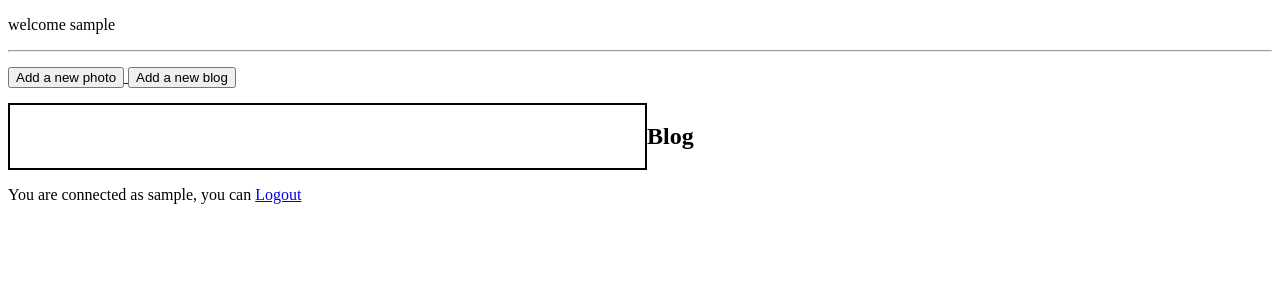
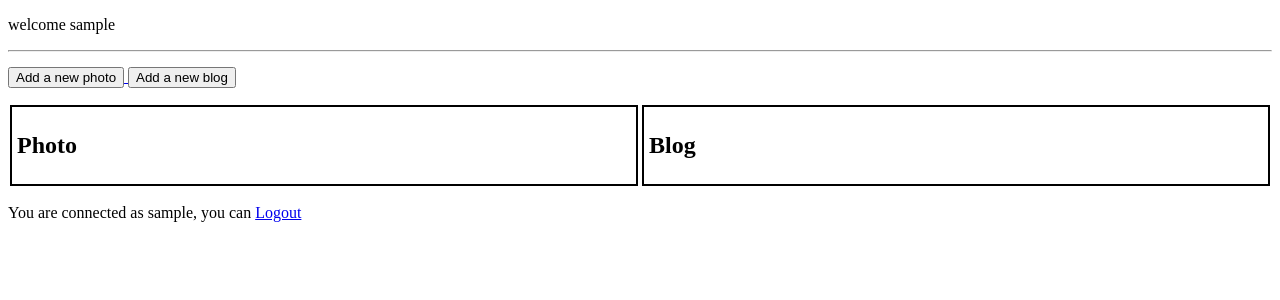
Before and after one commit to Schleidens/fotoblog, a Django app: page /home/ in a window 1280 px wide. Shown: the top 300 px of the page. Run offline with Django 4.2, Linux system fonts and the light colour scheme; the visitor is signed in with stand-in values (Sample User, id 1); data that the repository does not hold is empty.

Commit message:
add some basic css to split photos and blogs

```diff
--- a/blog/templates/home.html
+++ b/blog/templates/home.html
@@ -19,7 +19,8 @@
         </a>
     </div>
     <div style="display: flex;">
-        <div style="border: 2px solid black; padding: 5px; flex: 50%;">
+        <div style="border: 2px solid black; padding: 5px; margin: 2px; flex: 50%;">
+            <h2>Photo</h2>
             {% for photo in photos %}
                 <img width="100px" height="auto" src="{{ photo.image.url }}" alt="{{ photo.caption }}">
                 <p>
@@ -34,13 +35,13 @@
             {% endfor %}
         </div>
 
-        <div style="flex: 50%;">
+        <div style="flex: 50%; border: 2px solid black; padding: 5px; margin: 2px;">
             <h2>Blog</h2>
             {% for blog in blogs %}
                 <div>
                     <a href="{% url 'single-blog-view' blog.id %}">
                         <h4>Billet : {{ blog.title }}</h4>
-                        <img src="{{ blog.photo.image.url }}">
+                        <img style="width: 200px; height: auto;" src="{{ blog.photo.image.url }}">
                     </a>
                 </div>
             {% endfor %}
```
